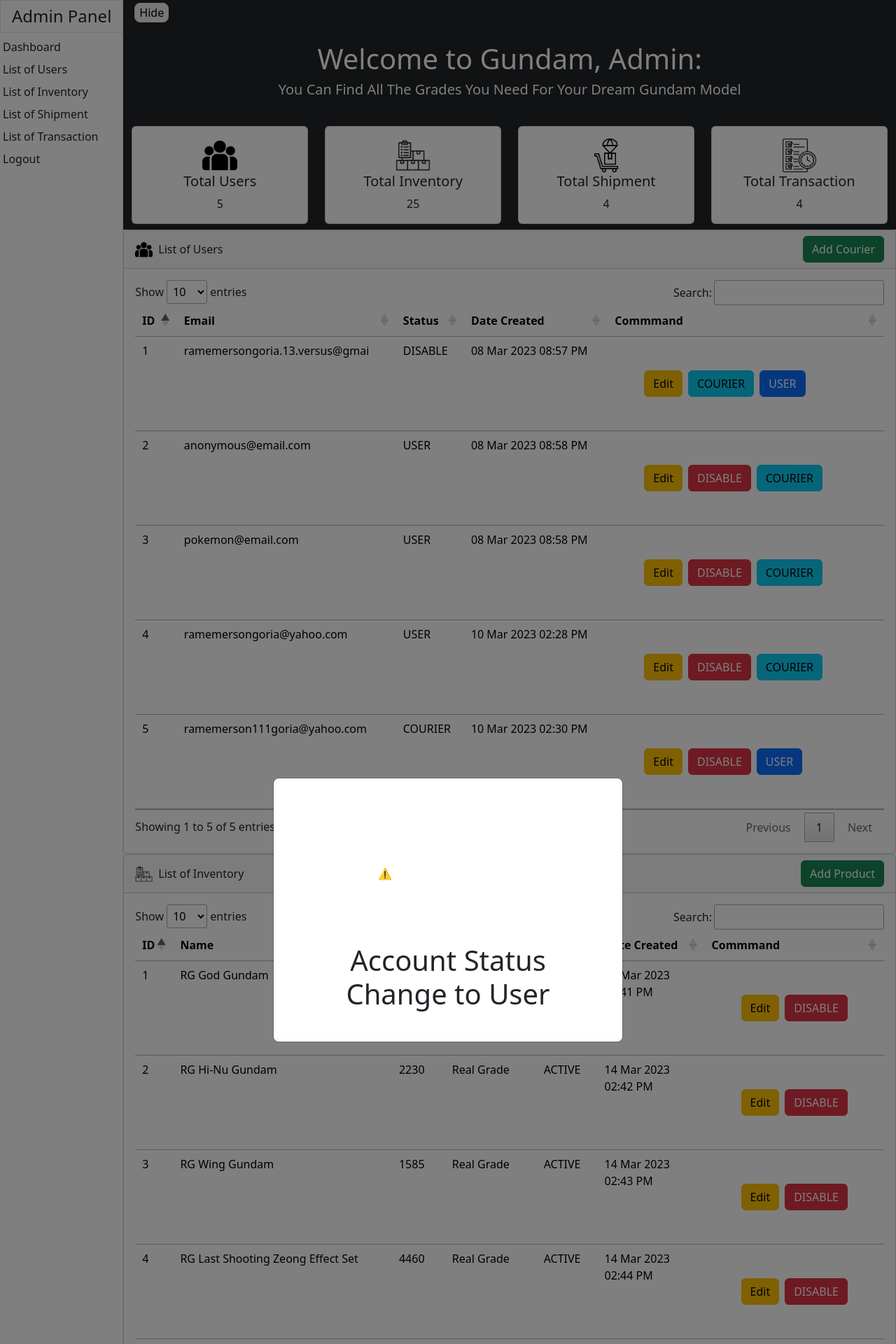
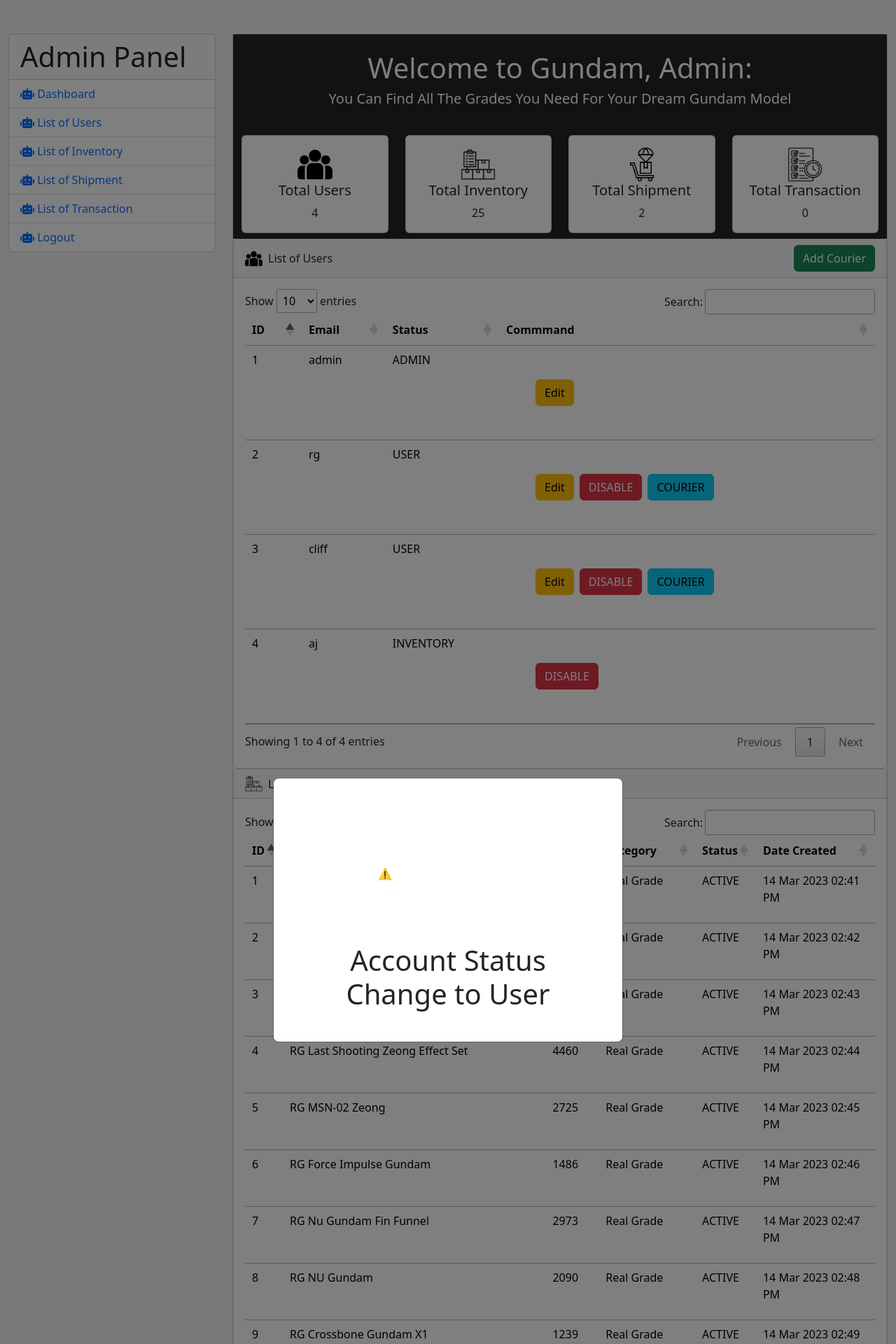
Before and after one commit to rggoria/ci-thebois, a CodeIgniter app: page /ci_thebois/index.php/Admin/user_user/2 in a window 1280 px wide. Shown: the top 1920 px of the page at 70% size. Run offline with CodeIgniter, Linux system fonts and the light colour scheme; data comes from the database, SQL or seed files in the repository; data that the repository does not hold is empty; some libraries are stand-ins or nearby versions.

Commit message:
Many Updates but I'm high (#9)
Co-authored-by: TrueOverZenith <86408718+TrueOverZenith@users.noreply.github.com>

```diff
--- a/application/controllers/Admin.php
+++ b/application/controllers/Admin.php
@@ -16,11 +16,19 @@
         $this->load->helper(array('form','url'));
         // Load the libraries needed
         $this->load->library(array('form_validation', 'pagination', 'upload', 'session'));
+
+        // Session constants
+        $this->login_id = $this->session->userdata('login_id');
+        $this->login_fullname = $this->session->userdata('login_fullname');
+        $this->login_email = $this->session->userdata('login_email');
+        $this->login_password = $this->session->userdata('login_password');
     }
     public function index() {
         if ($this->session->userdata('login_status')) {
             if ($this->session->userdata('login_status') == 'ADMIN') {
                 redirect('Admin/homepage');
+            } elseif ($this->session->userdata('login_status') == 'INVENTORY') {
+                redirect('Admin/inventory');
             } elseif ($this->session->userdata('login_status') == 'COURIER') {
                 redirect('Courier');
             } else {
@@ -44,10 +52,9 @@
     // Start Login Functions //
     public function login_validation() {
         $required = "This field is required";
-        $login = $this->input->post('login');
+        $login = $this->input->post('email');
         $password = $this->input->post('password');
-
-        $this->form_validation->set_rules('login', 'Email or Username', 'required', 'required', $required);
+        $this->form_validation->set_rules('email', 'Email', 'required', 'required', $required);
         $this->form_validation->set_rules('password', 'Password', 'required', 'required', $required);
         // Form Validation
         if(!$this->form_validation->run())
@@ -58,24 +65,32 @@
                 if ($account->user_status == 'ADMIN') {
                     $session_login = array(
                         'login_id' => $account->user_id,
-                        'login_username' => $account->user_username,
+                        'login_fullname' => $account->user_firstname . ' ' . $account->user_lastname,
                         'login_email' => $account->user_email,
                         'login_password' => $account->user_password,
                         'login_status' => $account->user_status
                     );
                     $this->session->set_userdata($session_login);
                     redirect('Admin/homepage');
+                } elseif ($account->user_status == 'INVENTORY') {
+                    $session_login = array(
+                        'login_id' => $account->user_id,
+                        'login_fullname' => $account->user_firstname . ' ' . $account->user_lastname,
+                        'login_email' => $account->user_email,
+                        'login_password' => $account->user_password,
+                        'login_status' => $account->user_status
+                    );
+                    $this->session->set_userdata($session_login);
+                    redirect('Admin/inventory');
                 } elseif ($account->user_status == 'COURIER') {
                     $session_login = array(
                         'login_id' => $account->user_id,
-                        'login_username' => $account->user_username,
+                        'login_fullname' => $account->user_firstname . ' ' . $account->user_lastname,
                         'login_firstname' => $account->user_firstname,
                         'login_lastname' => $account->user_lastname,
                         'login_email' => $account->user_email,
                         'login_password' => $account->user_password,
-                        'login_status' => $account->user_status,
-                        'login_contact' => $account->user_contact,
-                        'login_address' => $account->user_address
+                        'login_status' => $account->user_status
                     );
                     $this->session->set_userdata($session_login);
                     redirect('Courier');
@@ -110,6 +125,17 @@
         $data['transaction_list'] = $this->transactiondb->admin_transaction_list();
         $this->load->view('include/admin/header', $data);
         $this->load->view('admin/admin_homepage');
+        $this->load->view('include/admin/footer');
+    }
+
+    public function inventory() {
+        // Page Title
+        $data['title'] = "Inventory";
+
+        $data['product_count'] = $this->productdb->admin_product_count();
+        $data['product_list'] = $this->productdb->admin_product_list();
+        $this->load->view('include/admin/header', $data);
+        $this->load->view('admin/inventory_homepage');
         $this->load->view('include/admin/footer');
     }
 
--- a/application/models/Admin_model.php
+++ b/application/models/Admin_model.php
@@ -9,10 +9,10 @@
     }
 
     // Login Verification
-    public function login_validation($login, $password) {
+    public function login_validation($email, $password) {
         $this->db->select('*')
                 ->from('user_table')
-                ->where("(user_table.user_email = '$login' OR user_table.user_username = '$login')")
+                ->where('user_password', $email)
                 ->where('user_password', $password);
         $query = $this->db->get();
         if($query->num_rows() == 1){
--- a/application/models/Transaction_model.php
+++ b/application/models/Transaction_model.php
@@ -29,8 +29,19 @@
     }
 
     // User Add Transaction
-    public function add_transaction($transactionData) {
+    public function add_transaction($transactionData, $user_id) {
         $this->db->insert('transaction_table', $transactionData);
+        $this->db->update('order_table', array('order_status'=>'FULFILL'), array('user_id'=>$user_id));
+    }
+
+    // Courier Order List
+    public function courier_order_list() {
+        $query = $this->db->from("transaction_table")->get();
+        if ($query->result() == NULL) {
+            return NULL;
+        } else {
+            return $query->result();
+        }
     }
 }
 ?>
--- a/application/views/admin/admin_add_product.php
+++ b/application/views/admin/admin_add_product.php
@@ -84,7 +84,7 @@
                             <div class="card-footer">
                                 <div class="form-outline">
                                     <!-- Submit button -->
-                                    <a href="<?= site_url('Admin/homepage') ?>" class="btn btn-danger btn-block me-5" type="button">Go Back</a>
+                                    <a href="<?= site_url('Admin/inventory') ?>" class="btn btn-danger btn-block me-5" type="button">Go Back</a>
                                     <button type="submit" class="btn btn-success btn-block">Add Product</button>
                                 </div>
                             </div>
--- a/application/views/admin/admin_edit_product.php
+++ b/application/views/admin/admin_edit_product.php
@@ -62,7 +62,7 @@
                             <div class="card-footer">
                                 <div class="form-outline">
                                     <!-- Submit button -->
-                                    <a href="<?= site_url('Admin/homepage') ?>" class="btn btn-danger btn-block me-5" type="button">Go Back </a>
+                                    <a href="<?= site_url('Admin/inventory') ?>" class="btn btn-danger btn-block me-5" type="button">Go Back </a>
                                     <button type="submit" class="btn btn-success btn-block">Edit Product</button>
                                 </div>
                             </div>
--- a/application/views/admin/admin_homepage.php
+++ b/application/views/admin/admin_homepage.php
@@ -1,36 +1,27 @@
-<div class="container-fluid">
-    <div class="row flex-wrap">
-        <div class="col-auto px-0">
-            <!-- Sidebar -->
-            <div id="sidebar" class="collapse collapse-horizontal show border-end">
-                <div id="sidebar-nav" class="list-group border-0 rounded-0 text-sm-start min-vh-100">
-                    <h4 class="list-group-item border-end-0 d-inline-block text-truncate">Admin Panel</h4>
-                    <div id="simple-list-example" class="d-flex flex-column gap-2 simple-list-example-scrollspy">
-                        <a class="ps-1 rounded nav-link" href="#simple-list-item-1">Dashboard</a>
-                        <a class="ps-1 rounded nav-link" href="#simple-list-item-2">List of Users</a>
-                        <a class="ps-1 rounded nav-link" href="#simple-list-item-3">List of Inventory</a>
-                        <a class="ps-1 rounded nav-link" href="#simple-list-item-4">List of Shipment</a>
-                        <a class="ps-1 rounded nav-link" href="#simple-list-item-5">List of Transaction</a>
-                        <a class="ps-1 rounded nav-link" href="<?= site_url('Admin/logout') ?>">Logout</a>
+<div class="container-fluid py-5" style="background-color: #f3f3f3">
+    <div class="row">
+        <div class="col-md-3 mb-5 mb-sm-0">
+            <div class="card">
+                <div class="card-header h1">Admin Panel</div>
+                <ul class="list-group list-group-flush">
+                    <li class="list-group-item"><a href="#simple-list-item-1" class="text-decoration-none"><span><i class="fa-solid fa-robot"></i></span> Dashboard</a></li>
+                    <li class="list-group-item"><a href="#simple-list-item-2" class="text-decoration-none"><span><i class="fa-solid fa-robot"></i></span> List of Users</a></li>
+                    <li class="list-group-item"><a href="#simple-list-item-3" class="text-decoration-none"><span><i class="fa-solid fa-robot"></i></span> List of Inventory</a></li>
+                    <li class="list-group-item"><a href="#simple-list-item-4" class="text-decoration-none"><span><i class="fa-solid fa-robot"></i></span> List of Shipment</a></li>
+                    <li class="list-group-item"><a href="#simple-list-item-5" class="text-decoration-none"><span><i class="fa-solid fa-robot"></i></span> List of Transaction</a></li>
+                    <li class="list-group-item"><a href="<?= site_url('Admin/logout') ?>" class="text-decoration-none"><span><i class="fa-solid fa-robot"></i></span> Logout</a></li>
+                </ul>
             </div>
         </div>
-            </div>
-        </div>
+
+        <div class="col-md-9">
+            <div class="card">
                 <!-- Main -->
                 <main class="col px-0">
                     <div class="row">
                         <div data-bs-spy="scroll" data-bs-target="#simple-list-example" data-bs-offset="0" data-bs-smooth-scroll="true" class="scrollspy-example" tabindex="0">
                             <!-- Dashboard Section -->
                             <section class="bg-dark container-fluid" id="simple-list-item-1">
-                        <button
-                            data-bs-target="#sidebar"
-                            data-bs-toggle="collapse"
-                            class="border rounded-3 m-1 text-decoration-none"
-                            onclick="adminToggle()"
-                            id="btnValue"
-                            value="Hide">
-                            Hide
-                        </button>
                                 <div class="py-4 text-center text-white">
                                     <h1>Welcome to Gundam, Admin:</h1>
                                     <h5>You Can Find All The Grades You Need For Your Dream Gundam Model</h5>
@@ -91,7 +82,6 @@
                                                     <th scope="col">ID</th>
                                                     <th scope="col">Email</th>
                                                     <th scope="col">Status</th>
-                                            <th scope="col">Date Created</th>
                                                     <th scope="col">Commmand</th>
                                                 </tr>
                                             </thead>
@@ -102,9 +92,6 @@
                                                             <td><?= $user->user_id; ?></td>
                                                             <td><?= $user->user_email; ?></td>
                                                             <td><?= $user->user_status; ?></td>
-                                                    <td>
-                                                        <p><?= $newdateformat = date("d M Y h:i A", strtotime($user->user_date));?></p>
-                                                    </td>
                                                             <td class="d-flex justify-content-start p-5">
                                                                 <?php if ($user->user_status == 'ADMIN'): ?>
                                                                     <a href="<?= site_url('Admin/edit_courier/'.$user->user_id) ?>" class="btn btn-warning mx-1" type="button">Edit</a>
@@ -138,9 +125,6 @@
                                     <div class="card-header d-flex align-items-center">
                                         <img src="<?= base_url('resources/images/inventory.png') ?>" alt="" height="25">
                                         <span class="ms-2">List of Inventory</span>
-                                <div class="ms-auto">
-                                    <a href="<?= site_url('Admin/add_product') ?>" class="btn btn-success" type="button">Add Product</a>
-                                </div>
                                     </div>
                                     <div class="card-body table-responsive">
                                         <table class="table table-hover" id="inventoryTable">
@@ -152,7 +136,6 @@
                                                     <th scope="col">Category</th>
                                                     <th scope="col">Status</th>
                                                     <th scope="col">Date Created</th>
-                                            <th scope="col">Commmand</th>
                                                 </tr>
                                             </thead>
                                             <tbody>
@@ -166,15 +149,6 @@
                                                             <td><?= $product->product_status; ?></td>
                                                             <td>
                                                                 <p><?= $newdateformat = date("d M Y h:i A", strtotime($product->product_date));?></p>
-                                                    </td>
-                                                    <td class="d-flex justify-content-start p-5">
-                                                        <?php if($product->product_status == 'ACTIVE'): ?>
-                                                            <a href="<?= site_url('Admin/edit_product/'.$product->product_id) ?>" class="btn btn-warning mx-1" type="button">Edit</a>
-                                                            <a href="<?= site_url('Admin/disable_product/'.$product->product_id) ?>" class="btn btn-danger mx-1" type="button">DISABLE</a>
-                                                        <?php else: ?>
-                                                            <a href="<?= site_url('Admin/edit_product/'.$product->product_id) ?>" class="btn btn-warning mx-1" type="button">Edit</a>
-                                                            <a href="<?= site_url('Admin/active_product/'.$product->product_id) ?>" class="btn btn-primary mx-1" type="button">ACTIVE</a>
-                                                        <?php endif; ?>
                                                             </td>
                                                         </tr>
                                                     <?php endforeach; ?>
@@ -238,8 +212,8 @@
                                                     <?php foreach($transaction_list as $transaction): ?>
                                                         <tr>
                                                             <td><?= $transaction->transaction_id; ?></td>
-                                                    <td><?= $transaction->transaction_status; ?></td>
-                                                    <td><?= $transaction->transaction_date; ?></td>
+                                                            <td><?= $transaction->shipment_status; ?></td>
+                                                            <td><?= $transaction->shipment_date; ?></td>
                                                         </tr>
                                                     <?php endforeach; ?>
                                                 <?php endif; ?>
@@ -251,6 +225,8 @@
                         </div>
                     </div>
                 </main>
+            </div>
+        </div>
     </div>
 </div>
 
--- a/application/views/courier/courier_homepage.php
+++ b/application/views/courier/courier_homepage.php
@@ -7,9 +7,9 @@
     <h1>Bulletin Board of Ongoing Orders</h1>
     <section class="border border-dark p-5">
         <div class="row">
-            <?php if (!$order_list == 0): ?>
-                <?php foreach($order_list as $order): ?>
-                    <?php if ($order->order_status == 'PENDING'): ?>
+            <?php if (!$transaction_list == 0): ?>
+                <?php foreach($transaction_list as $transaction): ?>
+                    <?php if ($transaction->order_status == 'FULFILL'): ?>
                         <div class="col-md-4 my-1">
                             <div class="card">
                                 <p class="card-header">Product No: <?= $order->product_id; ?></p>
--- a/application/views/courier/courier_profile.php
+++ b/application/views/courier/courier_profile.php
@@ -4,7 +4,7 @@
 			<div class="col-lg-13">
 				<div class="card mb-4">
 					<div class="card-body text-center">
-						<img src="https://www.seekpng.com/png/detail/41-410093_circled-user-icon-user-profile-icon-png.png" alt="avatar" class="rounded-circle img-fluid" style="width: 150px;">
+						<i class="fa fa-user-circle fa-5x"></i>
 						<h5 class="my-3"><?= $this->session->userdata('login_username'); ?></h5>
 						<h3 class="my-3 text-muted"><?= $this->session->userdata('login_email'); ?></h3>
 						<p class="text-muted mb-1">Courier</p>
@@ -71,7 +71,7 @@
 									<input type="text" name="password" class="form-control" placeholder="Enter Password..." value="<?= $this->session->userdata('login_password'); ?>">
 								</div>
 								<?php if(form_error('address')):?>
-									<small class="text-danger fw-bold fst-italic"><?= form_error('address'); ?></small>
+									<small class="text-danger fw-bold fst-italic"><?= form_error('password'); ?></small>
 								<?php endif;?>
 							</div>
 
--- a/application/views/include/admin/footer.php
+++ b/application/views/include/admin/footer.php
@@ -1,42 +1,47 @@
-<script src="https://cdn.jsdelivr.net/npm/bootstrap@5.3.0-alpha1/dist/js/bootstrap.bundle.min.js"></script>
+<footer class="container-fluid p-5 text-white" style="
+    background: linear-gradient(rgba(0, 0, 0, 0.5),
+    rgba(0, 0, 0, 0.5)),
+    url(https://d1gt5dppxgb6oq.cloudfront.net/topimg/Gundam_LP/jp_img/top-1180x334.webp) no-repeat;
+    background-size: cover;">
+        <div class="row my-3">
+            <div class="col-md-4">
+                QUICKY <br>
+                Home <br>
+                About
+            </div>
+            <div class="col-md-4">
+                Terms Use and Policy <br>
+                Privacy Policy
+            </div>
+            <div class="col-md-4">
+                Contact Info <br>
+                +123-456-789
+            </div>
+        </div>
+
+        <div class="row my-3">
+            <div class="col-md-12">
+                Follow Us <br>
+                Facebook <br>
+                Twitter
+            </div>
+        </div>
+
+        <div class="text-center">
+            created by <span>The Bois</span> | all rights reserved 2023 | For Study Purpose only
+        </div>
+    </footer>
+
+    <!-- Jquery -->
+    <script src="https://code.jquery.com/jquery-3.6.4.js" integrity="sha256-a9jBBRygX1Bh5lt8GZjXDzyOB+bWve9EiO7tROUtj/E=" crossorigin="anonymous"></script>
+    <script src="//cdn.datatables.net/1.13.4/js/jquery.dataTables.min.js"></script>
+    <!-- Bootstrap JS -->
+    <script src="https://cdn.jsdelivr.net/npm/bootstrap@5.3.0-alpha1/dist/js/bootstrap.bundle.min.js"></script>
+
+    <script>
+        $(document).ready( function () {
+            $('#checkoutTable').DataTable();
+        } );
+    </script>
 </body>
-<footer class="mt-auto bg-light text-center text-lg-start">
-    <!-- Grid container -->
-    <div class="container p-4">
-        <!--Grid row-->
-        <div class="row">
-        <!--Grid column-->
-        <div class="col-lg-6 col-md-12 mb-4 mb-md-0">
-            <h5 class="text-uppercase">About GoShopping</h5>
-
-            <p>
-            GoShopping is an online market catered to any customers to do online shopping just like any physical supermarket
-            </p>
-        </div>
-        <!--Grid column-->
-
-        <!--Grid column-->
-        <div class="col-lg-6 col-md-12 mb-4 mb-md-0">
-            <h5 class="text-uppercase">Contact Us</h5>
-
-            <p>
-            Far Eastern University - 0992 999 9999
-            </p>
-            <p>
-            Far Eastern University - feutech@gmail.com
-            </p>
-        </div>
-        <!--Grid column-->
-        </div>
-        <!--Grid row-->
-    </div>
-    <!-- Grid container -->
-
-    <!-- Copyright -->
-    <div class="text-center p-3" style="background-color: rgba(0, 0, 0, 0.2);">
-        © 2022 Copyright:
-        <a class="text-dark" href="https://www.youtube.com/watch?v=o-YBDTqX_ZU">GoShopping.com</a>
-    </div>
-    <!-- Copyright -->
-</footer>
 </html>
--- a/application/views/include/courier/navbar.php
+++ b/application/views/include/courier/navbar.php
@@ -9,7 +9,7 @@
                 <a href="<?= site_url('Courier'); ?>" class="nav-link">Shipment</a>
             </li>
             <li class="nav-item">
-                <a href="<?= site_url('Courier/courier_profile') ?>" class="nav-link"><?= $this->session->userdata('login_username'); ?></a>
+                <a href="<?= site_url('Courier/courier_profile') ?>" class="nav-link"><?= $this->login_fullname; ?></a>
             </li>
             <li class="nav-item">
                 <a href="<?= site_url('Courier/logout') ?>" class="nav-link">Logout</a>
--- a/application/views/store/store_checkout.php
+++ b/application/views/store/store_checkout.php
@@ -5,19 +5,19 @@
             <?= form_open('Store/order_fulfill/'. $this->user_id); ?>
                 <div class="mb-2">
                     <label class="form-label">Complete Address</label>
-                    <input type="text" name="address" id="" class="form-control">
+                    <input type="text" name="address" id="" class="form-control" value="<?= $this->address; ?>">
                     <small class="text-danger fw-bold fst-italic"> <?= form_error('address'); ?> </small>
                 </div>
 
                 <div class="mb-2">
                     <label class="form-label">Billing Address</label>
-                    <input type="text" name="billing" id="" class="form-control">
+                    <input type="text" name="billing" id="" class="form-control" value="<?= $this->billing; ?>">
                     <small class="text-danger fw-bold fst-italic"> <?= form_error('billing'); ?> </small>
                 </div>
 
                 <div class="mb-2">
                     <label class="form-label">Contact Number</label>
-                    <input type="text" name="contact" id="" class="form-control">
+                    <input type="text" name="contact" id="" class="form-control" value="<?= $this->contact; ?>">
                     <small class="text-danger fw-bold fst-italic"> <?= form_error('contact'); ?> </small>
                 </div>
 
```
Also changed, not shown: application/controllers/Courier.php (+8 -6 lines), application/controllers/Store.php (+20 -5 lines), application/views/admin/admin_login.php (+3 -57 lines), application/views/admin/inventory_homepage.php (added, +61 -0 lines), application/views/include/courier/footer.php (+45 -40 lines), ci_thebois.sql (+39 -66 lines). Lines whose indentation alone changed are shown as unchanged.
